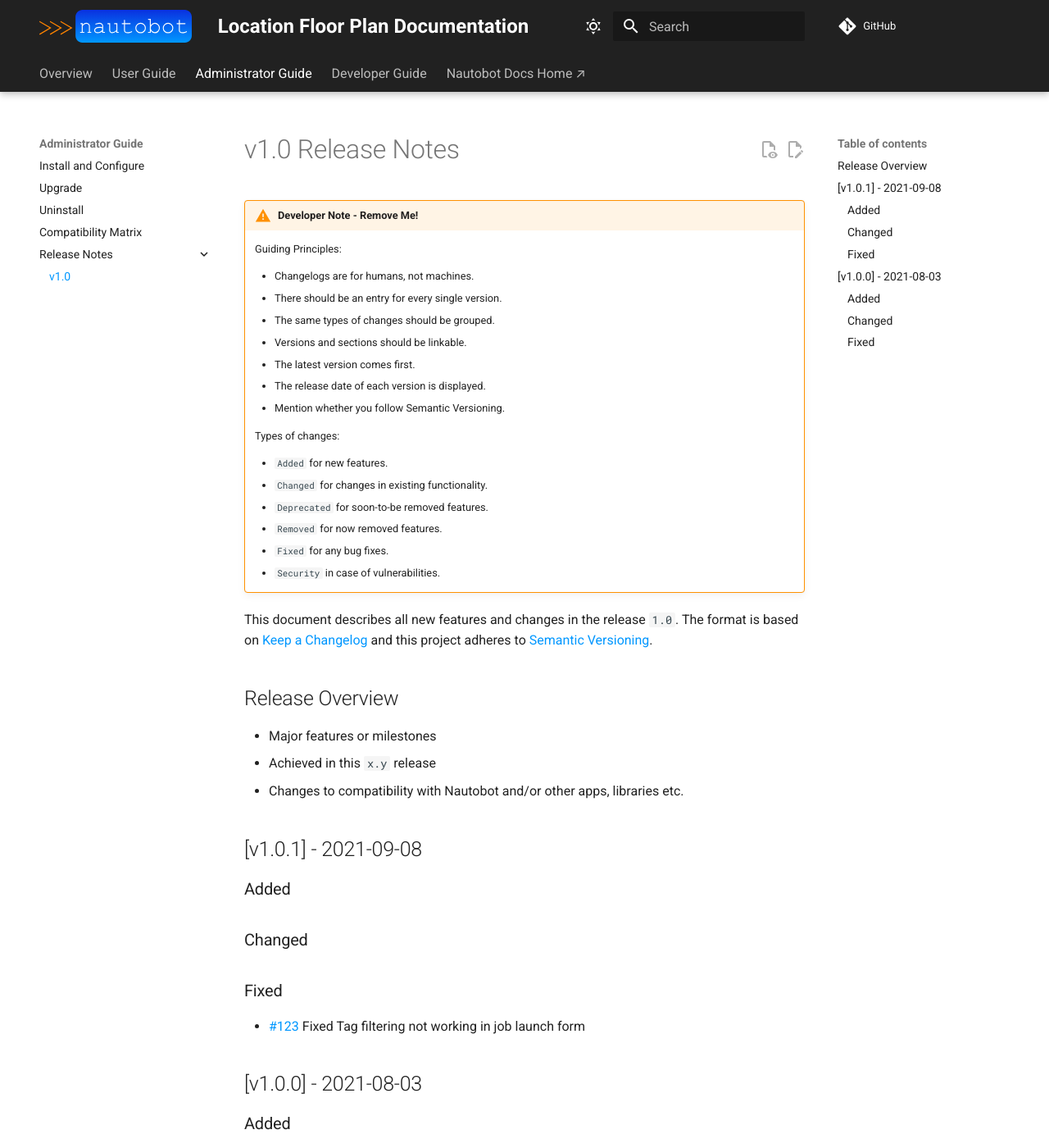
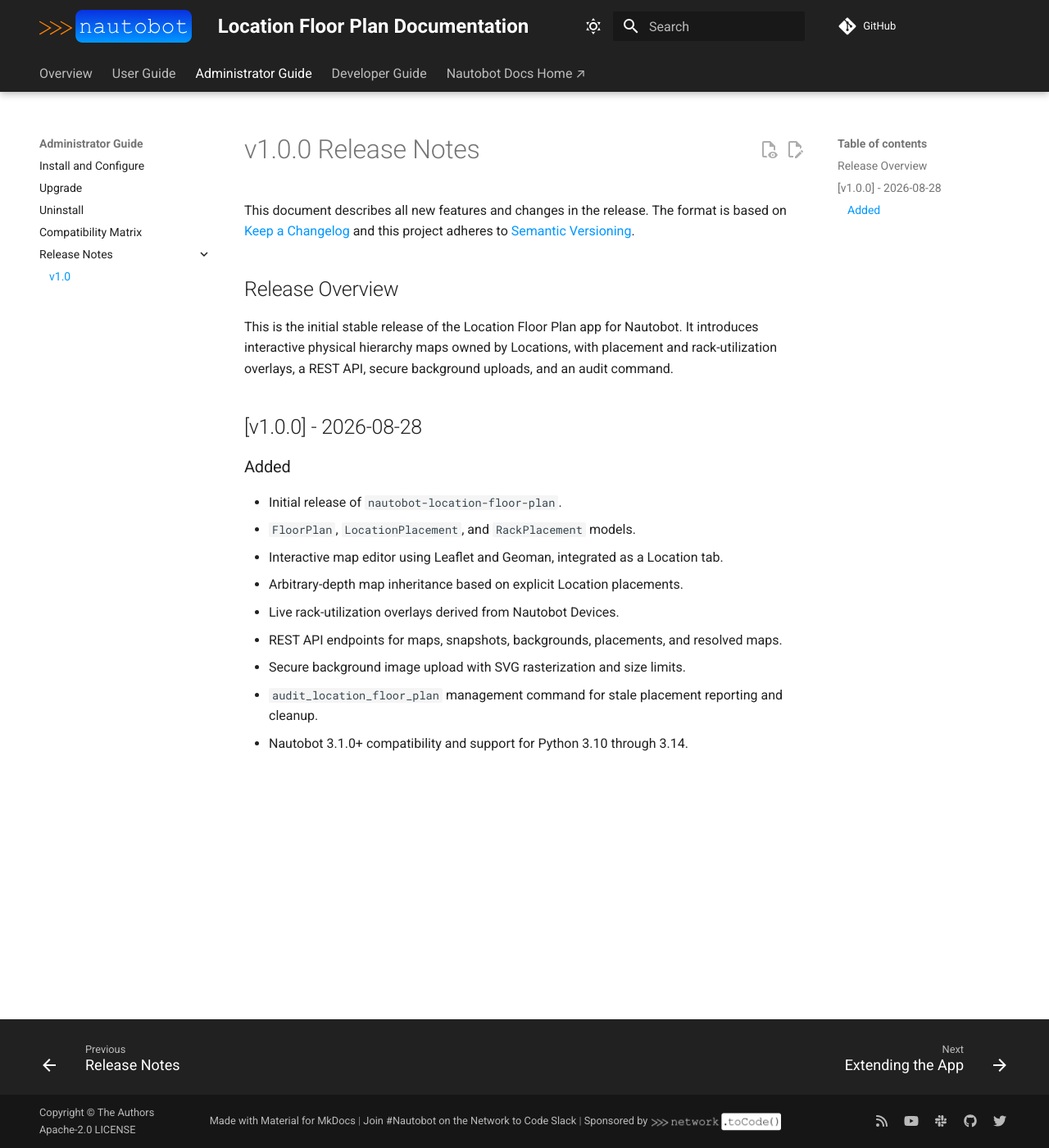
Before and after one commit to tanganellilore/nautobot-app-location-floor-plan, an MkDocs documentation site: the page built from docs/admin/release_notes/version_1.0.md, in a window 1280 px wide and 1400 px high. Shown: the whole window at 82% size. Built offline with MkDocs 1.6.1 and Material for MkDocs 9.7.7, drawn with Linux system fonts in a browser that asks for light colours; comment, search, counter and statistics services are not loaded.

Commit message:
update release

```diff
--- a/docs/admin/release_notes/version_1.0.md
+++ b/docs/admin/release_notes/version_1.0.md
@@ -1,48 +1,21 @@
-# v1.0 Release Notes
+# v1.0.0 Release Notes
 
-!!! warning "Developer Note - Remove Me!"
-    Guiding Principles:
-
-    - Changelogs are for humans, not machines.
-    - There should be an entry for every single version.
-    - The same types of changes should be grouped.
-    - Versions and sections should be linkable.
-    - The latest version comes first.
-    - The release date of each version is displayed.
-    - Mention whether you follow Semantic Versioning.
-
-    Types of changes:
-
-    - `Added` for new features.
-    - `Changed` for changes in existing functionality.
-    - `Deprecated` for soon-to-be removed features.
-    - `Removed` for now removed features.
-    - `Fixed` for any bug fixes.
-    - `Security` in case of vulnerabilities.
-
-
-This document describes all new features and changes in the release `1.0`. The format is based on [Keep a Changelog](https://keepachangelog.com/en/1.0.0/) and this project adheres to [Semantic Versioning](https://semver.org/spec/v2.0.0.html).
+This document describes all new features and changes in the release. The format is based on [Keep a Changelog](https://keepachangelog.com/en/1.0.0/) and this project adheres to [Semantic Versioning](https://semver.org/spec/v2.0.0.html).
 
 ## Release Overview
 
-- Major features or milestones
-- Achieved in this `x.y` release
-- Changes to compatibility with Nautobot and/or other apps, libraries etc.
+This is the initial stable release of the Location Floor Plan app for Nautobot. It introduces interactive physical hierarchy maps owned by Locations, with placement and rack-utilization overlays, a REST API, secure background uploads, and an audit command.
 
-## [v1.0.1] - 2021-09-08
+## [v1.0.0] - 2026-08-28
 
 ### Added
 
-### Changed
-
-### Fixed
-
-- [#123](https://github.com/tanganellilore/nautobot-app-location-floor-plan/issues/123) Fixed Tag filtering not working in job launch form
-
-## [v1.0.0] - 2021-08-03
-
-### Added
-
-### Changed
-
-### Fixed
+- Initial release of `nautobot-location-floor-plan`.
+- `FloorPlan`, `LocationPlacement`, and `RackPlacement` models.
+- Interactive map editor using Leaflet and Geoman, integrated as a Location tab.
+- Arbitrary-depth map inheritance based on explicit Location placements.
+- Live rack-utilization overlays derived from Nautobot Devices.
+- REST API endpoints for maps, snapshots, backgrounds, placements, and resolved maps.
+- Secure background image upload with SVG rasterization and size limits.
+- `audit_location_floor_plan` management command for stale placement reporting and cleanup.
+- Nautobot 3.1.0+ compatibility and support for Python 3.10 through 3.14.
--- a/pyproject.toml
+++ b/pyproject.toml
@@ -1,6 +1,6 @@
 [tool.poetry]
 name = "nautobot-location-floor-plan"
-version = "0.1.0"
+version = "1.0.0"
 description = "Interactive physical hierarchy maps for Nautobot Locations and Racks"
 authors = ["Lorenzo Tanganelli <lorenzo.tanganelli@staff.aruba.it>"]
 license = "Apache-2.0"
@@ -180,7 +180,7 @@
 [tool.towncrier]
 package = "location_floor_plan"
 directory = "changes"
-filename = "docs/admin/release_notes/version_X.Y.md"
+filename = "docs/admin/release_notes/version_1.0.md"
 template = "development/towncrier_template.j2"
 start_string = "<!-- towncrier release notes start -->"
 issue_format = "[#{issue}](https://github.com/location-floor-plan/nautobot-app-location-floor-plan/issues/{issue})"
```
